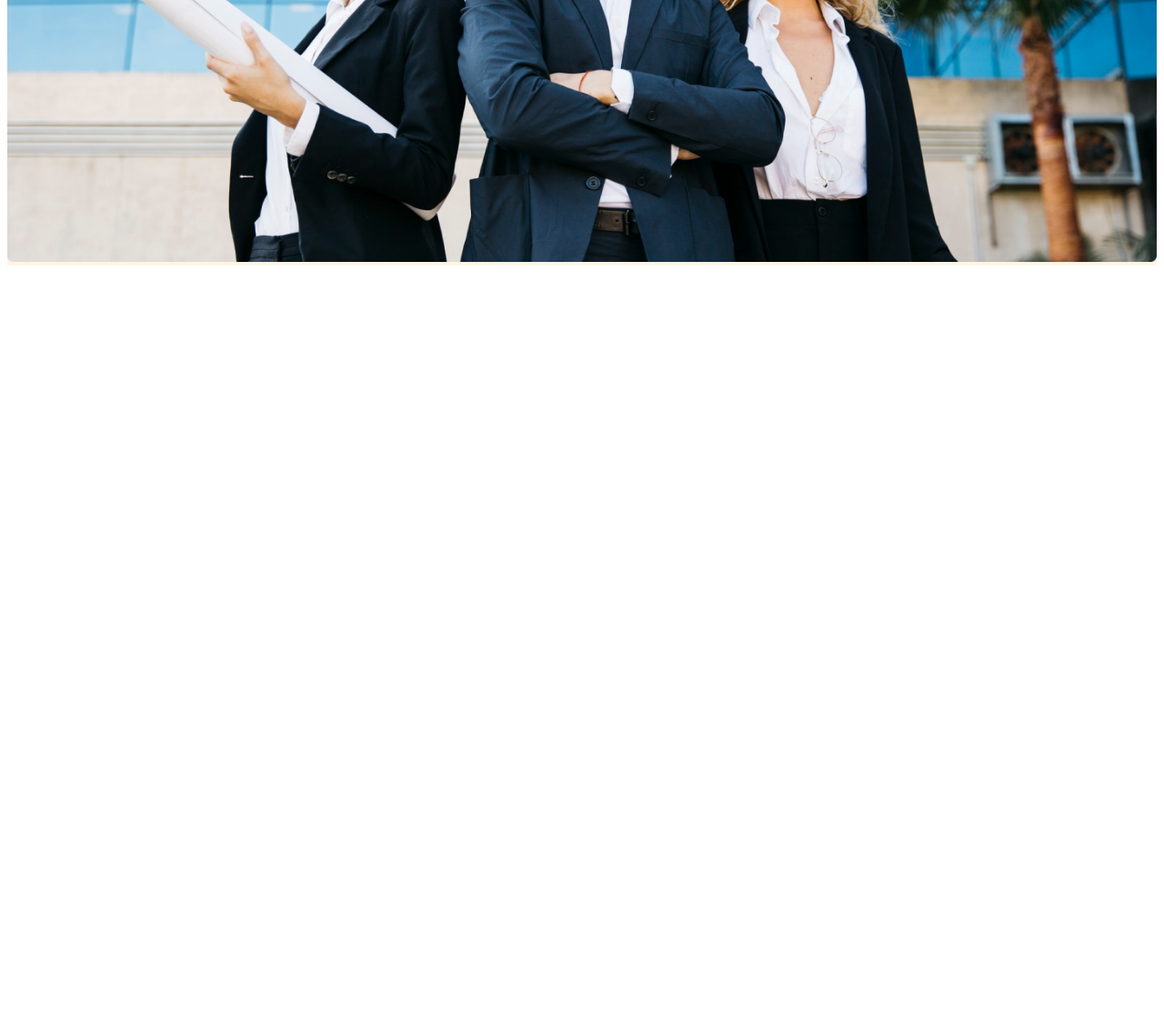
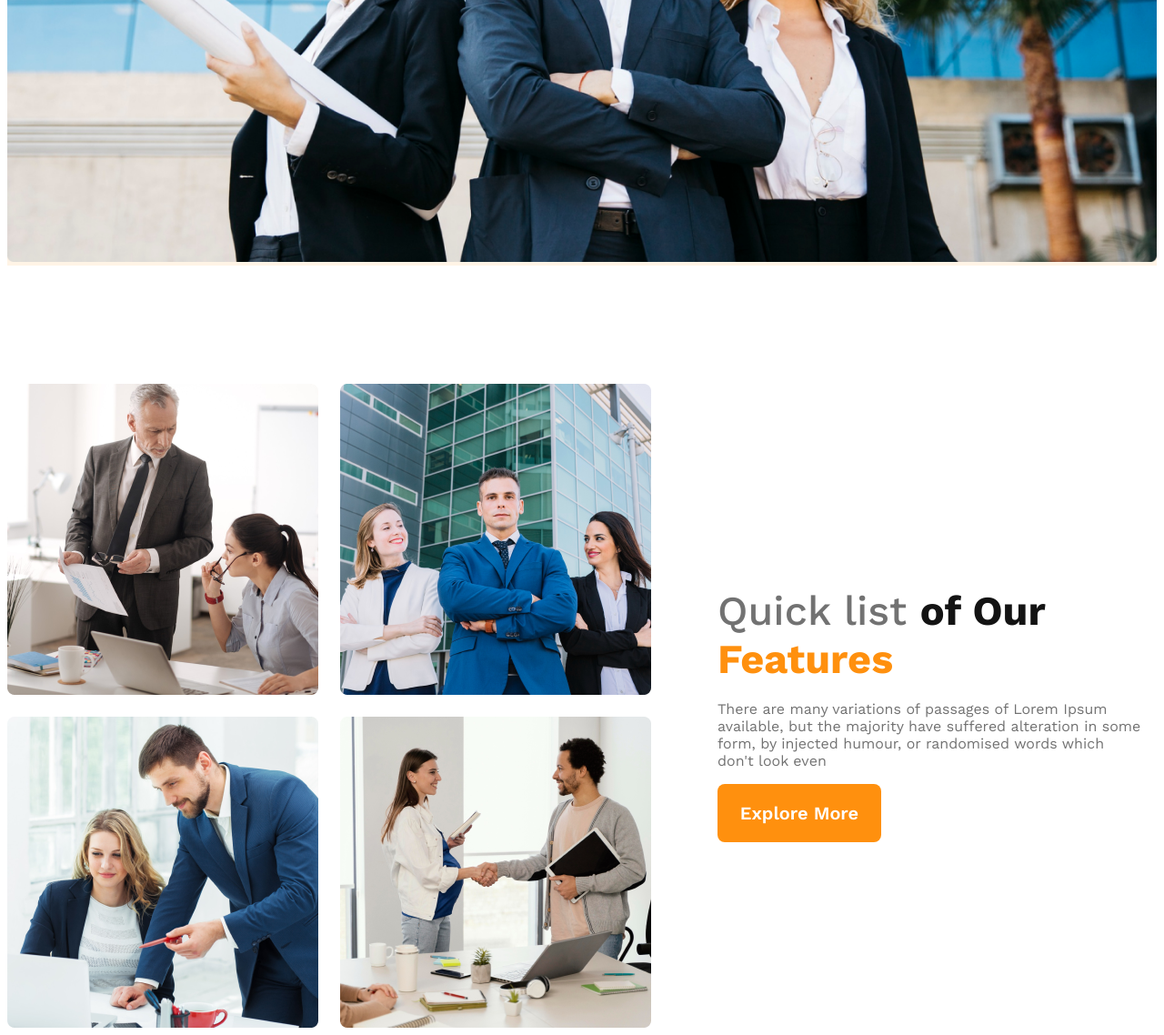
Before and after one commit to ShakirMahmud/g3-architects-project, a plain HTML site: page index.html in a window 1280 px wide. Shown: the part 883-2021 px from the top of the page at 91% size. Before the commit the page ends 1183 px from the top, so only its background shows below. Drawn offline with nearby package versions, Linux system fonts and the light colour scheme.

Commit message:
upto 10-4

```diff
--- a/index.html
+++ b/index.html
@@ -31,7 +31,21 @@
         </div>
     </header>
     <main>
-
+        <section class="teams display_flex">
+            <div class="team_img_container">
+                <img src="images/team1.png" alt="">
+                <img src="images/team2.png" alt="">
+                <img src="images/team3.png" alt="">
+                <img src="images/team4.png" alt="">
+            </div>
+            <div class="our_features">
+                <h3 class="feature_title"><span id="quick_list">Quick list </span> <span id="of_Our"> of Our </span> <span id="Features">Features</span></h3>
+                <p class="feature_description">
+                    There are many variations of passages of Lorem Ipsum available, but the majority have suffered alteration in some form, by injected humour, or randomised words which don't look even
+                </p>
+                <button class="btn_explore">Explore More</button>
+            </div>
+        </section>
     </main>
     <footer>
 
--- a/styles/style.css
+++ b/styles/style.css
@@ -25,7 +25,13 @@ font-family: Work Sans;
 font-size: 1.25rem;
 font-weight: 600;
 }
-
+main{
+    max-width: 1440px;
+    margin:  0 auto;
+}
+main > section{
+    margin-top: 130px;
+}
 
 /* navbar styles */
 .navbar {
@@ -77,7 +83,39 @@ font-weight: 400;
 .banner_img{
     width: 100%;
 }
-
+/* team styles */
+.teams{
+    align-items: center;
+}
+.team_img_container{
+    display: grid;
+    grid-template-columns: repeat(2, 1fr);
+    gap: 24px;
+}
+.our_features{
+    margin-left: 73px;
+    max-width: 468px;
+}
+#quick_list{
+    color:  rgb(114, 114, 114);
+    font-weight: 500;
+    font-size: 2.8125rem;
+}
+#of_Our{
+    color:  rgb(19, 19, 19);
+    font-weight: 700;
+    font-size: 2.8125rem;
+}
+#Features{
+    color:  rgb(255, 144, 14);
+    font-weight: 700;
+    font-size: 2.8125rem;
+}
+.feature_description{
+    color: rgb(114, 114, 114);
+font-size: 1rem;
+font-weight: 400;
+}
 @media screen and (max-width:576px) {
     .navbar, .nav_links{
         flex-direction: column;
```
